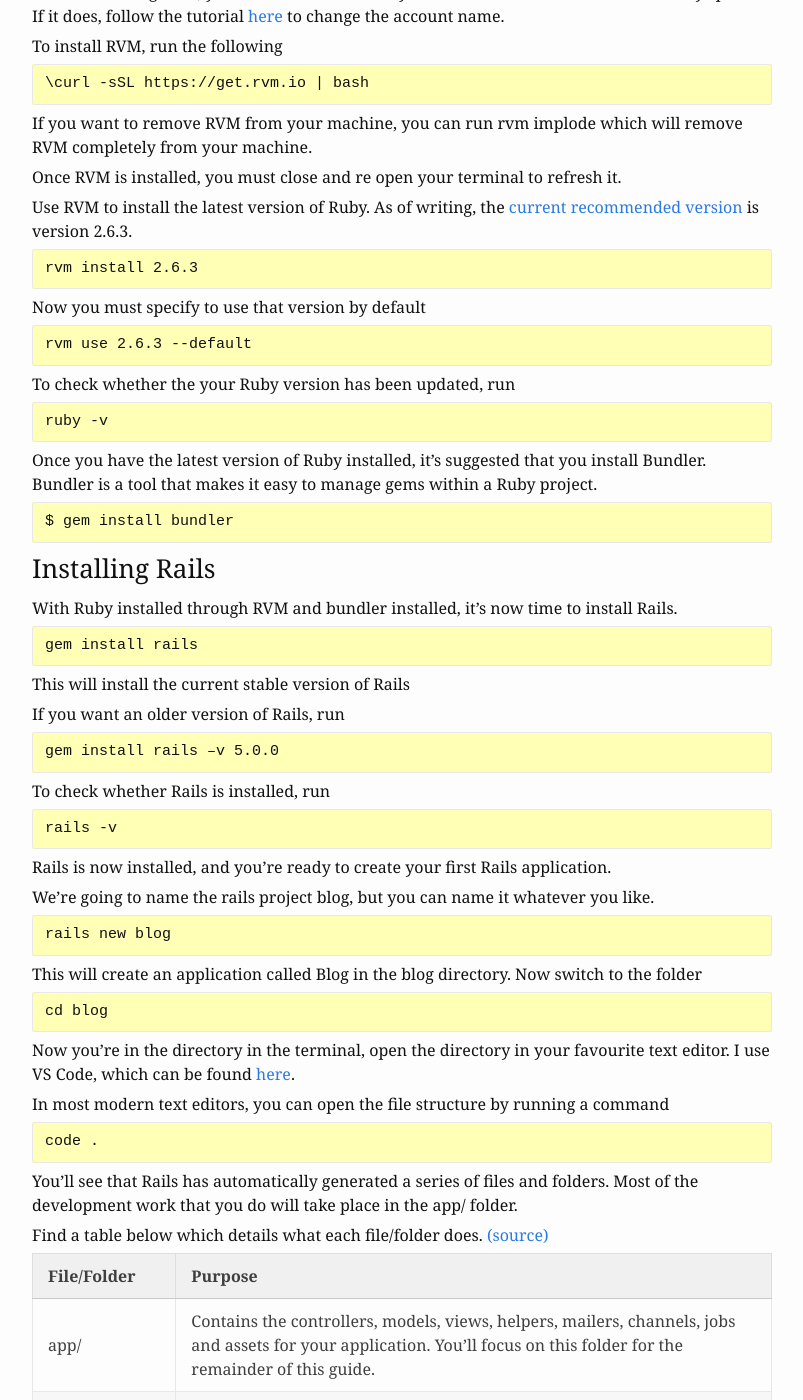
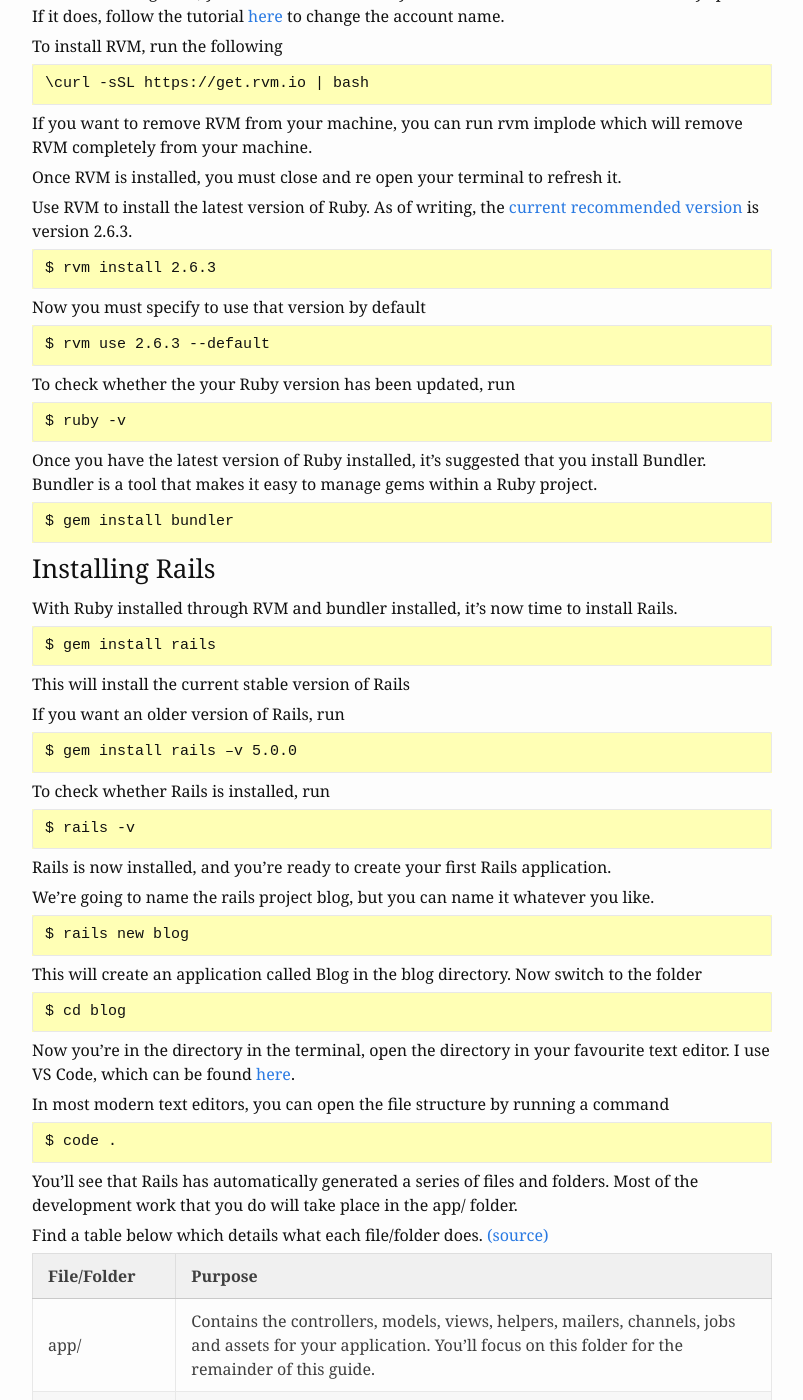
Before and after one commit to Ollieyerburgh/blog, a Jekyll site: the page built from _posts/2019-05-18-Getting-Started-With-Rails.markdown, in a window 1280 px wide and 1400 px high, scrolled down 1017 px. Shown: the whole window, without its empty margins (238-1041 px from the left). Built offline with Jekyll 4.4.1, drawn with Linux system fonts in a browser that asks for light colours; some of the changed text lies outside the part shown.

````diff
--- a/_posts/2020-05-18-Getting-Started-With-Rails.markdown
+++ b/_posts/2019-05-18-Getting-Started-With-Rails.markdown
@@ -54,15 +54,15 @@ Once RVM is installed, you must close and re open your terminal to refresh it.
 
 Use RVM to install the latest version of Ruby. As of writing, the [current recommended version][recommended-ruby-version] is version 2.6.3.
 ```
-rvm install 2.6.3
+$ rvm install 2.6.3
 ```
 Now you must specify to use that version by default
 ```
-rvm use 2.6.3 --default
+$ rvm use 2.6.3 --default
 ```
 To check whether the your Ruby version has been updated, run
 ```
-ruby -v
+$ ruby -v
 ```
 Once you have the latest version of Ruby installed, it’s suggested that you install Bundler. Bundler is a tool that makes it easy to manage gems within a Ruby project.
 ```
@@ -71,33 +71,33 @@ $ gem install bundler
 ### Installing Rails
 With Ruby installed through RVM and bundler installed, it's now time to install Rails.
 ```
-gem install rails
+$ gem install rails
 ```
 This will install the current stable version of Rails
 
 If you want an older version of Rails, run
 ```
-gem install rails –v 5.0.0
+$ gem install rails –v 5.0.0
 ```
 To check whether Rails is installed, run
 ```
-rails -v
+$ rails -v
 ```
 Rails is now installed, and you’re ready to create your first Rails application.
 
 We’re going to name the rails project blog, but you can name it whatever you like.
 ```
-rails new blog
+$ rails new blog
 ```
 This will create an application called Blog in the blog directory. Now switch to the folder
 ```
-cd blog
+$ cd blog
 ```
 Now you’re in the directory in the terminal, open the directory in your favourite text editor. I use VS Code, which can be found [here][vscode].
 
 In most modern text editors, you can open the file structure by running a command
 ```
-code .
+$ code .
 ```
 You’ll see that Rails has automatically generated a series of files and folders. Most of the development work that you do will take place in the app/ folder.
 
````
Also changed, not shown: other parts of _posts/2019-05-18-Getting-Started-With-Rails.markdown (+0 -3 lines), _posts/2019-05-18-Creating-Resources-With-Rails-Scaffold.markdown (+5 -5 lines), _posts/2019-06-17-User-Management-In-Rails.markdown (added, +147 -0 lines).
